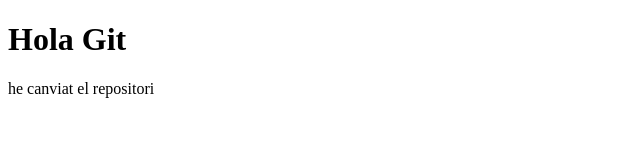
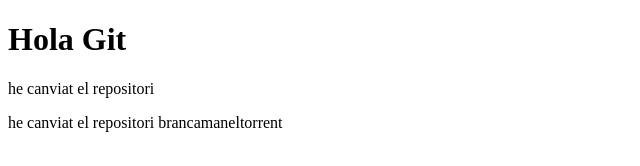
Before and after one commit to msnmtp/provaGit, a plain HTML site: page index.html in a window 1280 px wide. Shown: the whole page, without its empty margins (0-640 px from the left). Drawn offline with Linux system fonts and the light colour scheme.

Commit message:
segona modificació branch

```diff
--- a/index.html
+++ b/index.html
@@ -8,5 +8,6 @@
 <body>
     <h1>Hola Git</h1>
     <p>he canviat el repositori</p>
+    <p>he canviat el repositori brancamaneltorrent</p>
 </body>
 </html>
```
